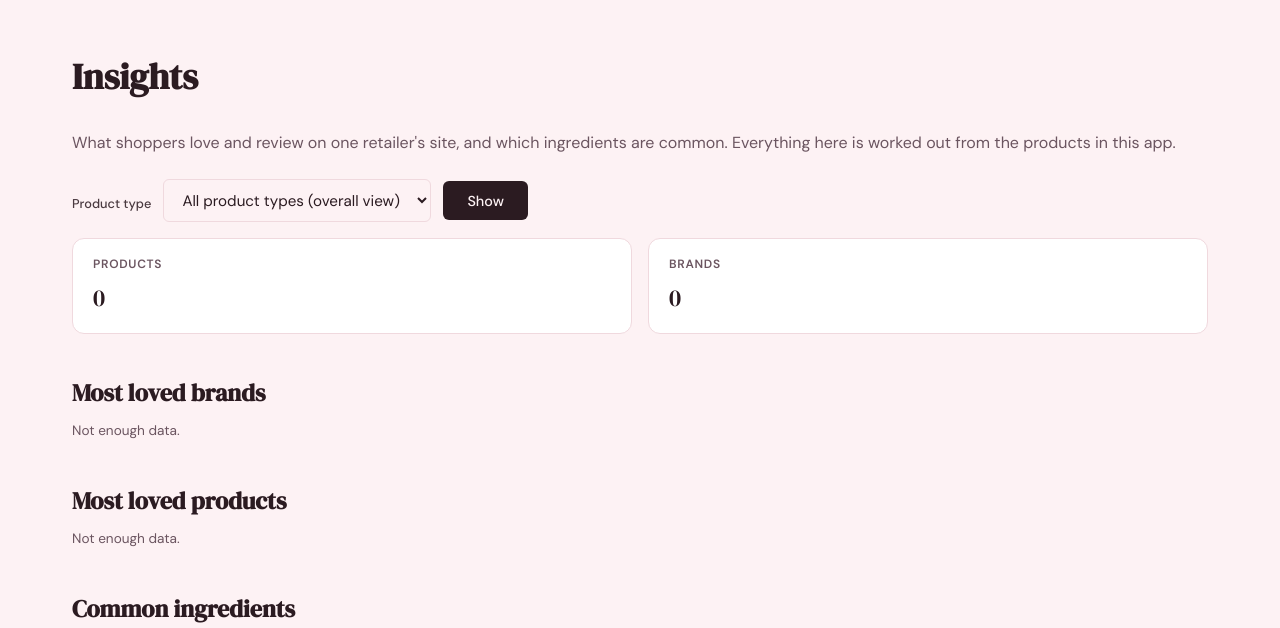
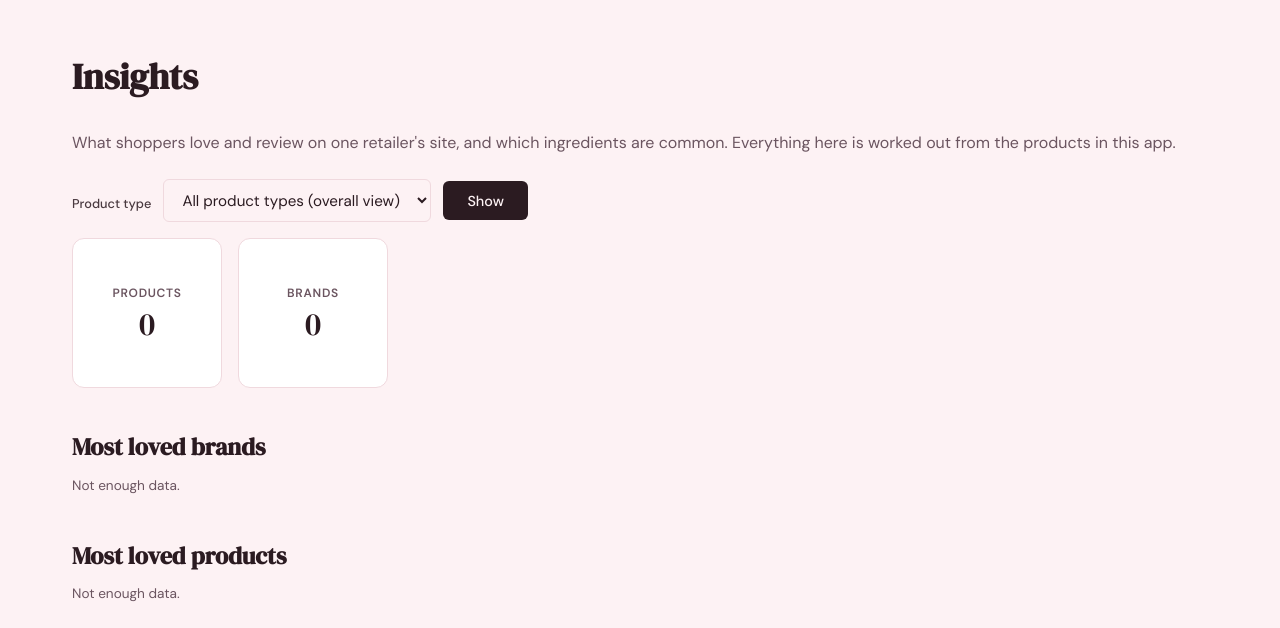
Before and after one commit to hiral073/skin-index, a Flask app: page /insights in a window 1280 px wide. Shown: the part 61-689 px from the top of the page. Run offline with Flask 3, Linux system fonts and the light colour scheme; data that the repository does not hold is empty.

Commit message:
Insights: small square tiles side by side
The Products and Brands tiles are now 150px squares, centred, laid out
next to each other instead of stretching across the page.

Co-Authored-By: Claude Sonnet 5.5 <noreply@anthropic.com>

```diff
--- a/static/css/style.css
+++ b/static/css/style.css
@@ -660,17 +660,25 @@ a { color: inherit; text-decoration: none; }
 .insights-page .filter-bar .form-input { min-width: 240px; }
 
 .tiles {
-    display: grid;
-    grid-template-columns: repeat(auto-fit, minmax(190px, 1fr));
+    display: flex;
+    flex-wrap: wrap;
     gap: 1rem;
     margin-bottom: 1.5rem;
 }
 
+/* small square tiles, side by side */
 .tile {
+    width: 150px;
+    aspect-ratio: 1 / 1;
+    display: flex;
+    flex-direction: column;
+    justify-content: center;
+    align-items: center;
+    text-align: center;
     background: var(--paper-card);
     border: 1px solid var(--border);
     border-radius: var(--radius-md);
-    padding: 1rem 1.25rem;
+    padding: 1rem;
 }
 
 .tile-label {
@@ -682,7 +690,7 @@ a { color: inherit; text-decoration: none; }
     margin-bottom: 0.25rem;
 }
 
-.tile-value { font-family: var(--font-display); font-size: 1.5rem; color: var(--ink); }
+.tile-value { font-family: var(--font-display); font-size: 2rem; line-height: 1.1; color: var(--ink); }
 .tile-sub { font-size: 0.8rem; color: var(--ink-muted); }
 .inr { font-size: 0.8em; color: var(--ink-muted); }
 
```
